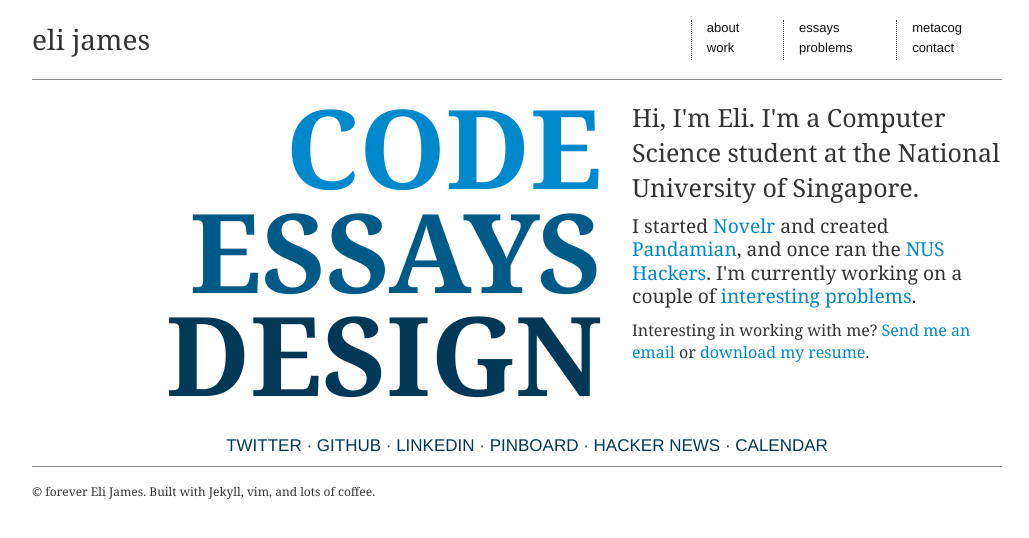
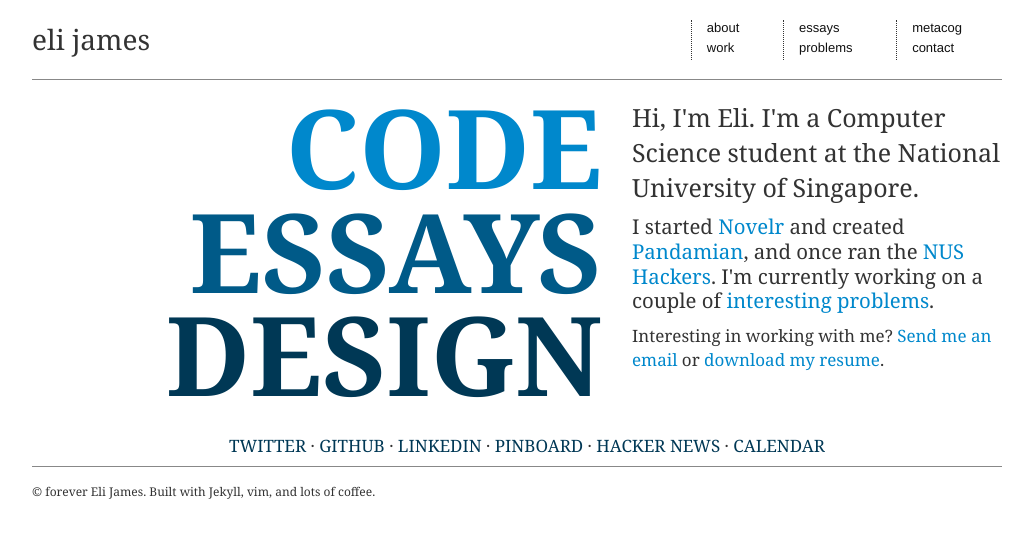
Before and after one commit to ejamesc/elijames.org, a Jekyll site: the page built from index.html, in a window 1280 px wide. Shown: the top 538 px of the page, without its empty margins (23-1052 px from the left). Built offline with Jekyll 4.4.1, drawn with Linux system fonts in a browser that asks for light colours.

Commit message:
Font changes: georgia -> calluna, essay headings -> adelle

```diff
--- a/css/style.css
+++ b/css/style.css
@@ -7,8 +7,8 @@
 
 p, li {
   line-height: 140%;
-  font-size: 16px;
-  font-family: Georgia, serif;
+  font-size: 17px;
+  font-family: 'calluna', Georgia, serif;
 }
 
 /* Header and Navigation styles */
@@ -87,7 +87,6 @@
 }
 
 .social {
-  font-family: Helvetica, Arial, sans-serif;
   text-transform: uppercase;
   padding: 10px 0 10px 20px;
   margin-top: 15px;
@@ -115,7 +114,7 @@
 }
 
 .content h1 { margin-bottom: 0.9em; }
-.content p { margin: 23px 0; }
+.content p { margin: 21px 0; }
 
 /* Sidebar styles */
 .sidebar p {
@@ -141,7 +140,7 @@
   margin-bottom: 10px;
 }
 
-.posts li a { font-size: 25px; }
+.posts li a { font: 25px 'adelle', Georgia, serif; }
 
 .posts li span {
   color: #999;
```
